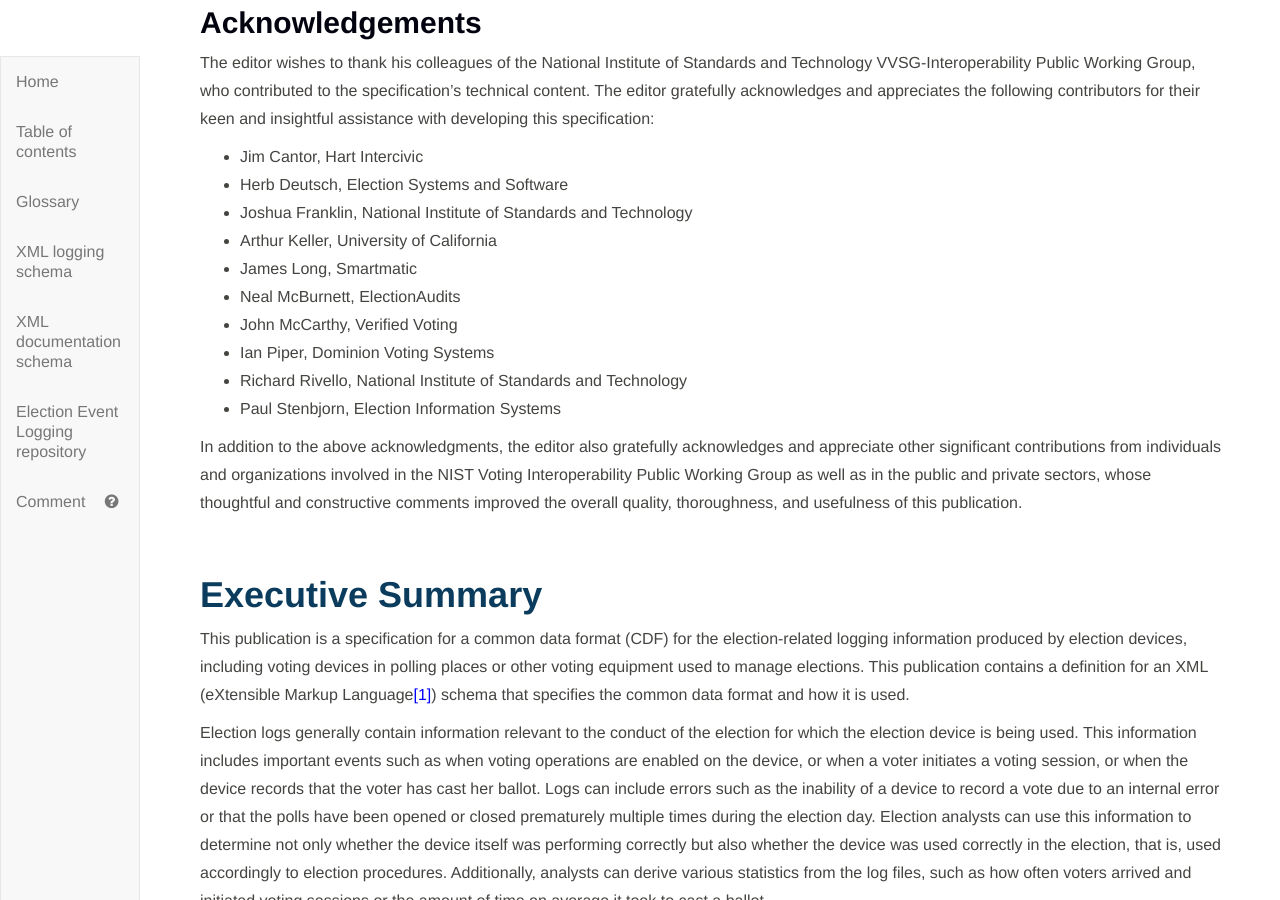
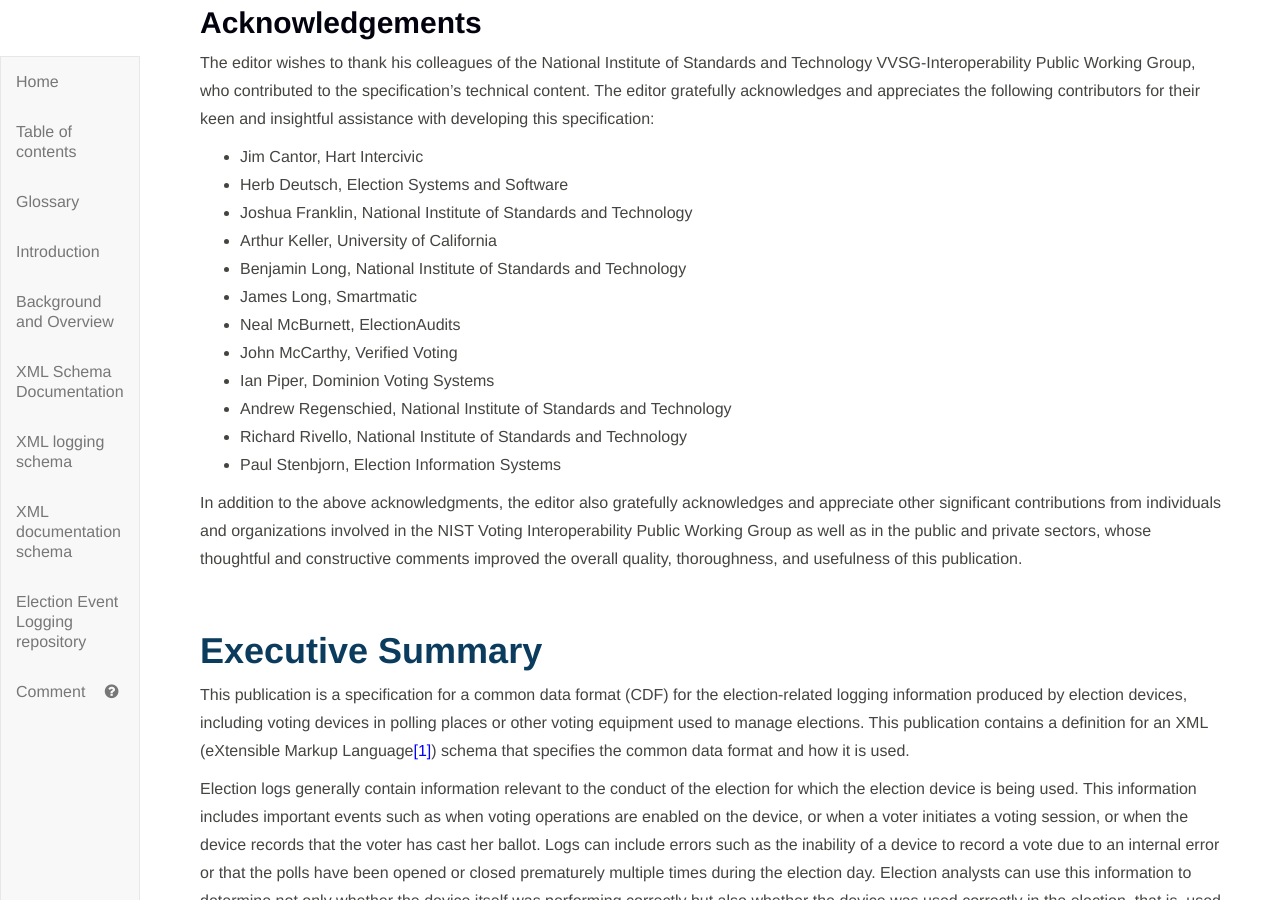
Before and after one commit to usnistgov/ElectionEventLogging, a Jekyll site: the page built from index.md, in a window 1280 px wide and 900 px high, scrolled down 1803 px. Built offline with Jekyll 4.4.1, drawn with Linux system fonts in a browser that asks for light colours; our own code applies the rules of GitHub Pages for plain Markdown files.

Commit message:
updated text

```diff
--- a/_includes/sidenav.html
+++ b/_includes/sidenav.html
@@ -17,13 +17,22 @@
       <a href="{{ site.baseurl }}/index.html#table-of-contents">Table of contents</a>
     </li>
     <li>
-      <a href="{{ site.baseurl }}/index.html#glossary">Glossary</a>
+      <a href="{{ site.baseurl }}/index.html#appendix-b-glossary">Glossary</a>
     </li>
     <li>
-      <a href="{{ site.baseurl }}/index.html#election-event-logging-xml-schema">XML logging schema</a>
+      <a href="{{ site.baseurl }}/index.html#1-introduction">Introduction</a>
     </li>
     <li>
-      <a href="{{ site.baseurl }}/index.html#election-event-logging-documentation-xml-schema">XML documentation schema</a>
+      <a href="{{ site.baseurl }}/index.html#2-background-and-overview">Background and Overview</a>
+    </li>
+    <li>
+      <a href="{{ site.baseurl }}/index.html#3-xml-schema-documentation">XML Schema Documentation</a>
+    </li>
+    <li>
+      <a href="{{ site.baseurl }}/index.html#appendix-e-election-event-logging-xml-schema">XML logging schema</a>
+    </li>
+    <li>
+      <a href="{{ site.baseurl }}/index.html#appendix-f-election-event-logging-documentation-xml-schema">XML documentation schema</a>
     </li>
     <li>
       <a href="https://github.com/{{ site.org_name }}/{{ site.repo_name }}" class="icon">Election Event Logging repository</a>
--- a/index.md
+++ b/index.md
@@ -80,10 +80,12 @@ The editor wishes to thank his colleagues of the National Institute of Standards
 * Herb Deutsch, Election Systems and Software
 * Joshua Franklin, National Institute of Standards and Technology
 * Arthur Keller, University of California
+* Benjamin Long, National Institute of Standards and Technology
 * James Long, Smartmatic
 * Neal McBurnett, ElectionAudits
 * John McCarthy, Verified Voting
 * Ian Piper, Dominion Voting Systems
+* Andrew Regenschied, National Institute of Standards and Technology
 * Richard Rivello, National Institute of Standards and Technology
 * Paul Stenbjorn, Election Information Systems
 
```
